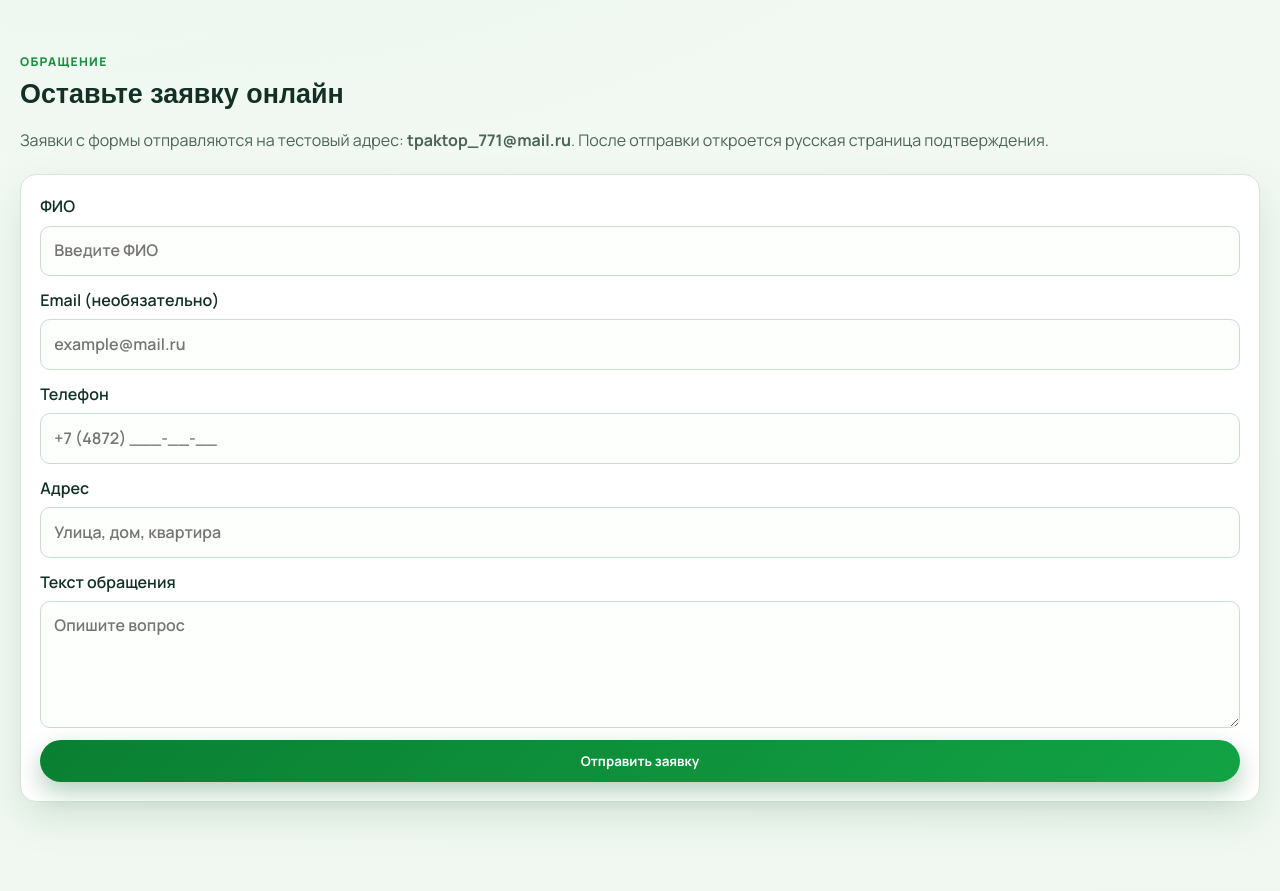
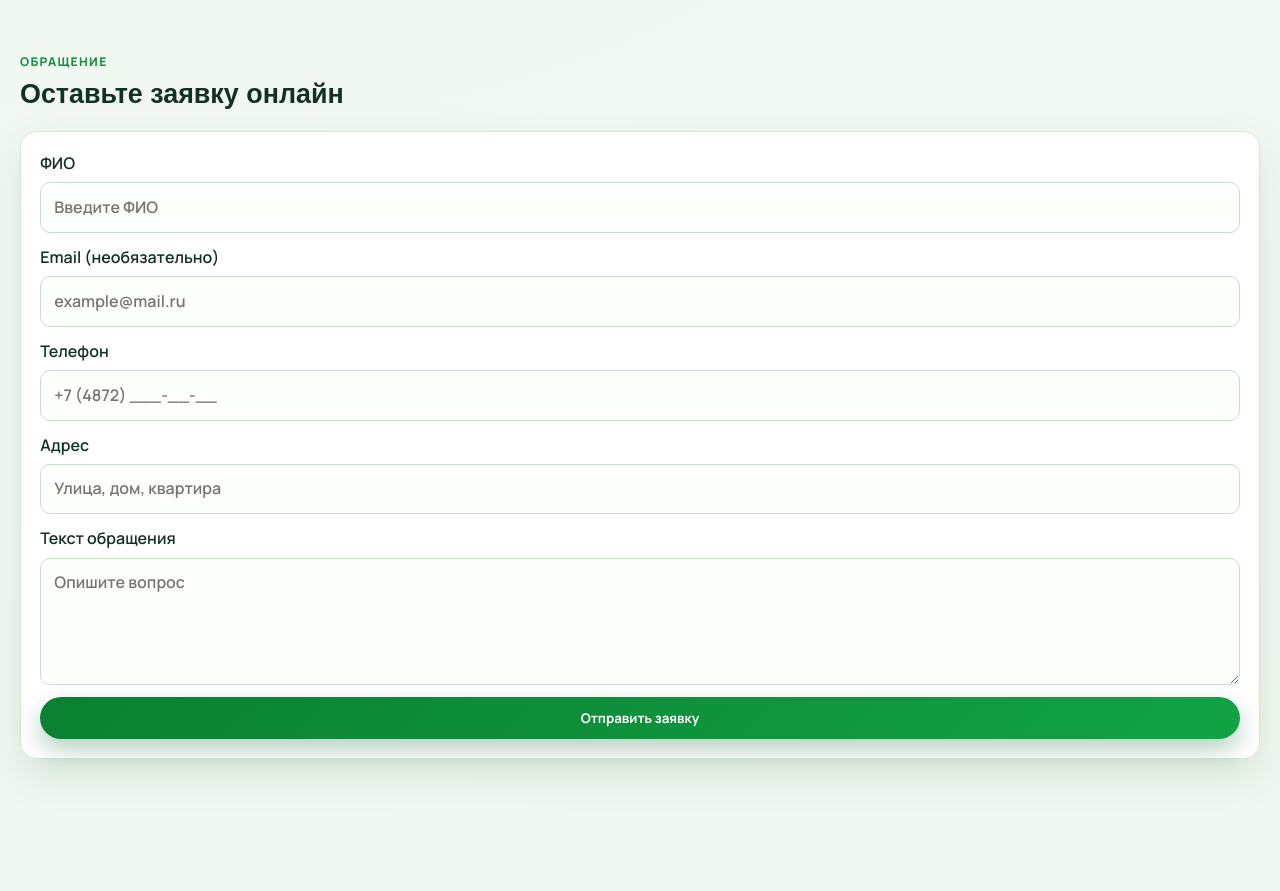
Before and after one commit to Tpaktop771/SiteUK, a plain HTML site: page index.html in a window 1280 px wide. Shown: the part 1580-2471 px from the top of the page. Drawn offline with Linux system fonts and the light colour scheme; a web font is replaced by a local one.

Commit message:
Remove test email notice from request section

```diff
--- a/index.html
+++ b/index.html
@@ -131,7 +131,6 @@
         <p class="eyebrow">Обращение</p>
         <h2>Оставьте заявку онлайн</h2>
       </div>
-      <p class="request-note">Заявки с формы отправляются на тестовый адрес: <strong>tpaktop_771@mail.ru</strong>. После отправки откроется русская страница подтверждения.</p>
       <form class="request-form card" action="https://formsubmit.co/tpaktop_771@mail.ru" method="post">
         <input type="hidden" name="_subject" value="Новая заявка с сайта ООО УК Лига ЖКХ" />
         <input type="hidden" name="_captcha" value="false" />
```
